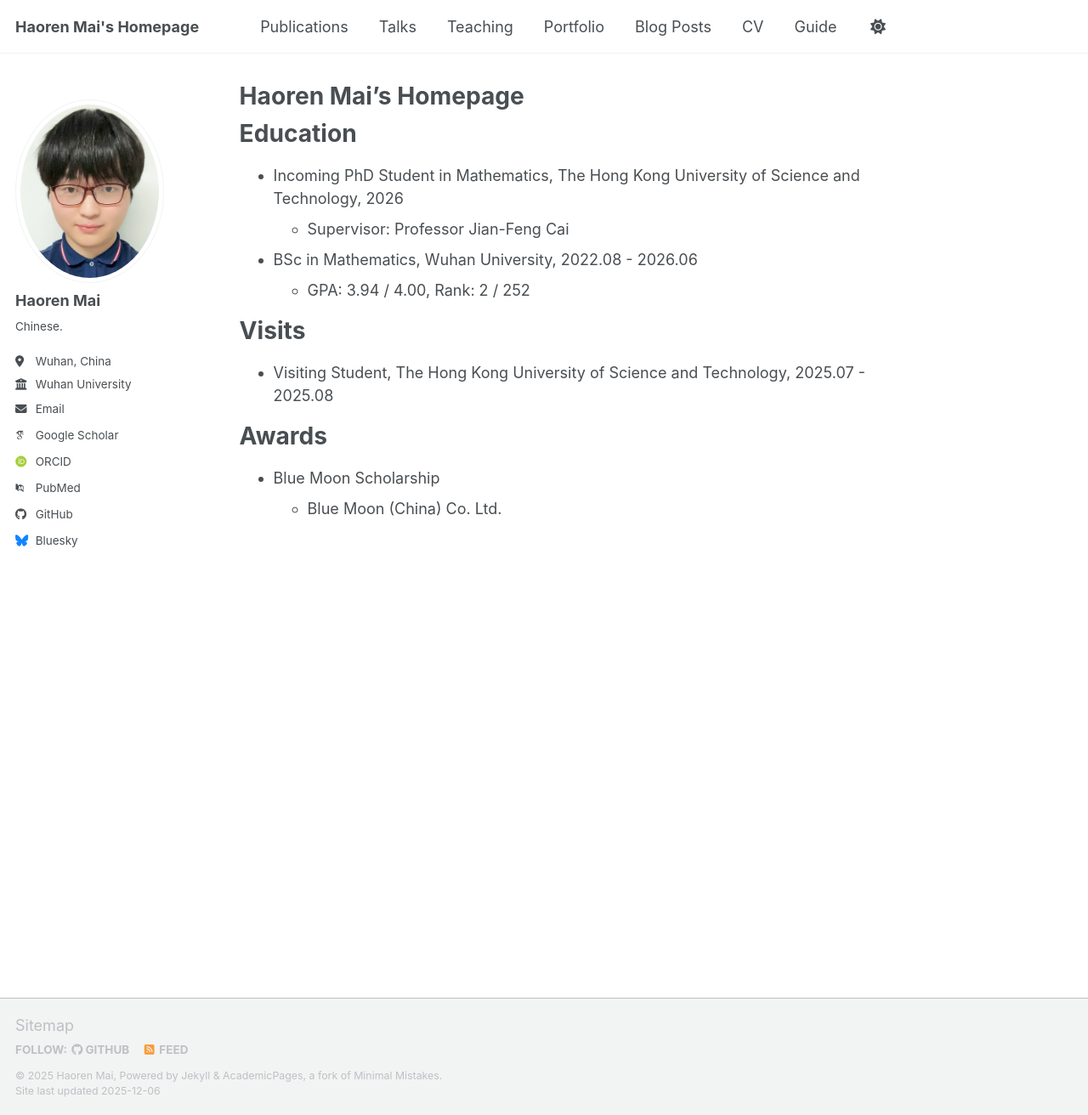
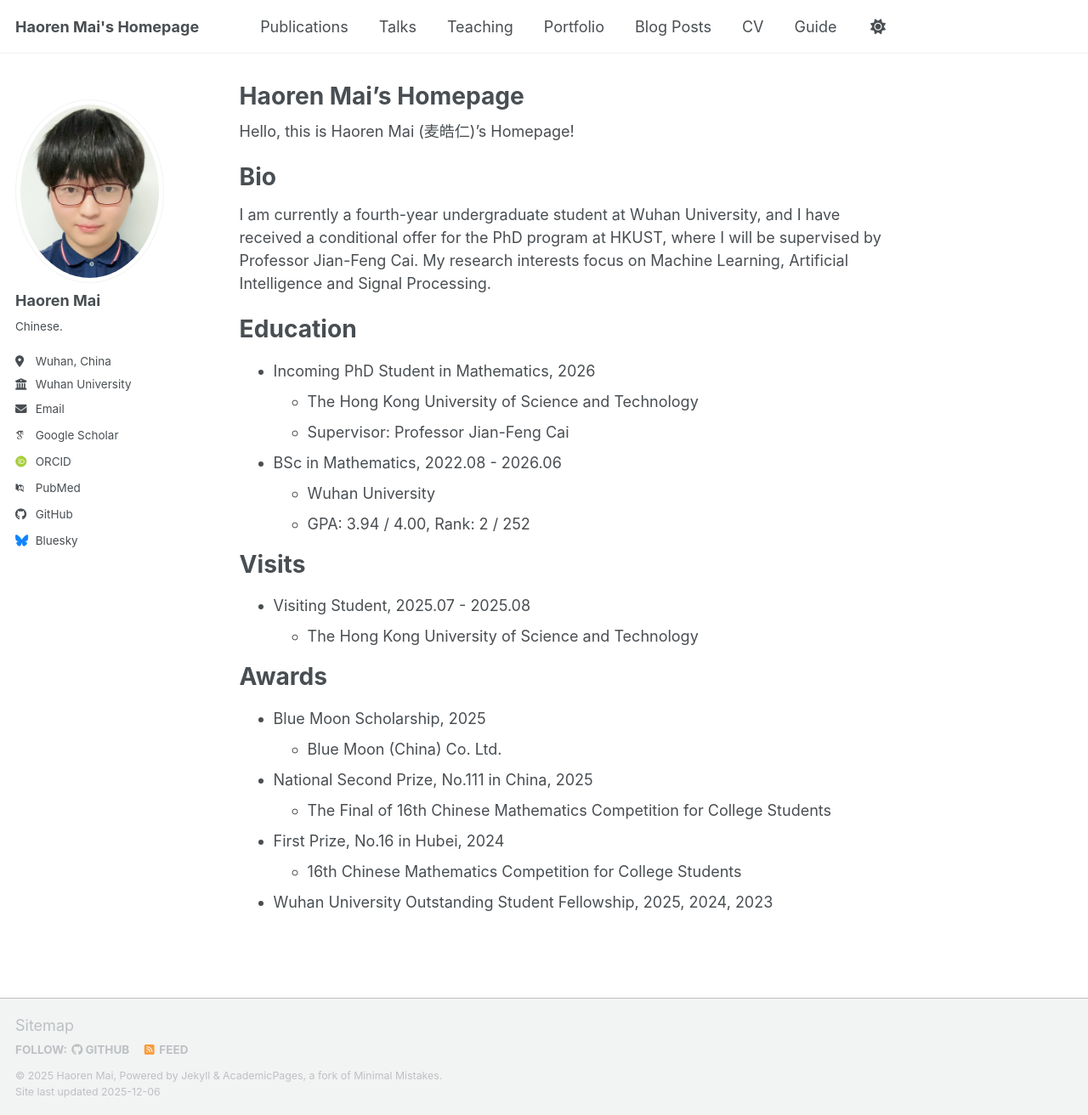
Before and after one commit to haorenmai/haorenmai, a Jekyll site: the page built from _pages/about.md, in a window 1280 px wide and 1312 px high. Shown: the whole window at 85% size. Built offline with Jekyll 4.4.1, drawn with Linux system fonts in a browser that asks for light colours; some web fonts are replaced; a script bundle is joined from its source files by our own code; library files that are not in the unit come from our copies.

Commit message:
about.md

```diff
--- a/_pages/about.md
+++ b/_pages/about.md
@@ -9,18 +9,32 @@ redirect_from:
 
 {% include base_path %}
 
+Hello, this is Haoren Mai (麦皓仁)'s Homepage!
+
+Bio
+======
+I am currently a fourth-year undergraduate student at Wuhan University, and I have received a conditional offer for the PhD program at HKUST, where I will be supervised by Professor Jian-Feng Cai. My research interests focus on Machine Learning, Artificial Intelligence and Signal Processing.
+
 Education
 ======
-* Incoming PhD Student in Mathematics, The Hong Kong University of Science and Technology, 2026
+* Incoming PhD Student in Mathematics, 2026
+  * The Hong Kong University of Science and Technology
   * Supervisor: Professor Jian-Feng Cai
-* BSc in Mathematics, Wuhan University, 2022.08 - 2026.06
+* BSc in Mathematics, 2022.08 - 2026.06
+  * Wuhan University
   * GPA: 3.94 / 4.00, Rank: 2 / 252
 
 Visits
 ======
-* Visiting Student, The Hong Kong University of Science and Technology, 2025.07 - 2025.08
+* Visiting Student, 2025.07 - 2025.08
+  * The Hong Kong University of Science and Technology
 
 Awards
 ======
-* Blue Moon Scholarship
+* Blue Moon Scholarship, 2025
   * Blue Moon (China) Co. Ltd.
+* National Second Prize, No.111 in China, 2025
+  * The Final of 16th Chinese Mathematics Competition for College Students
+* First Prize, No.16 in Hubei, 2024
+  * 16th Chinese Mathematics Competition for College Students
+* Wuhan University Outstanding Student Fellowship, 2025, 2024, 2023
```
